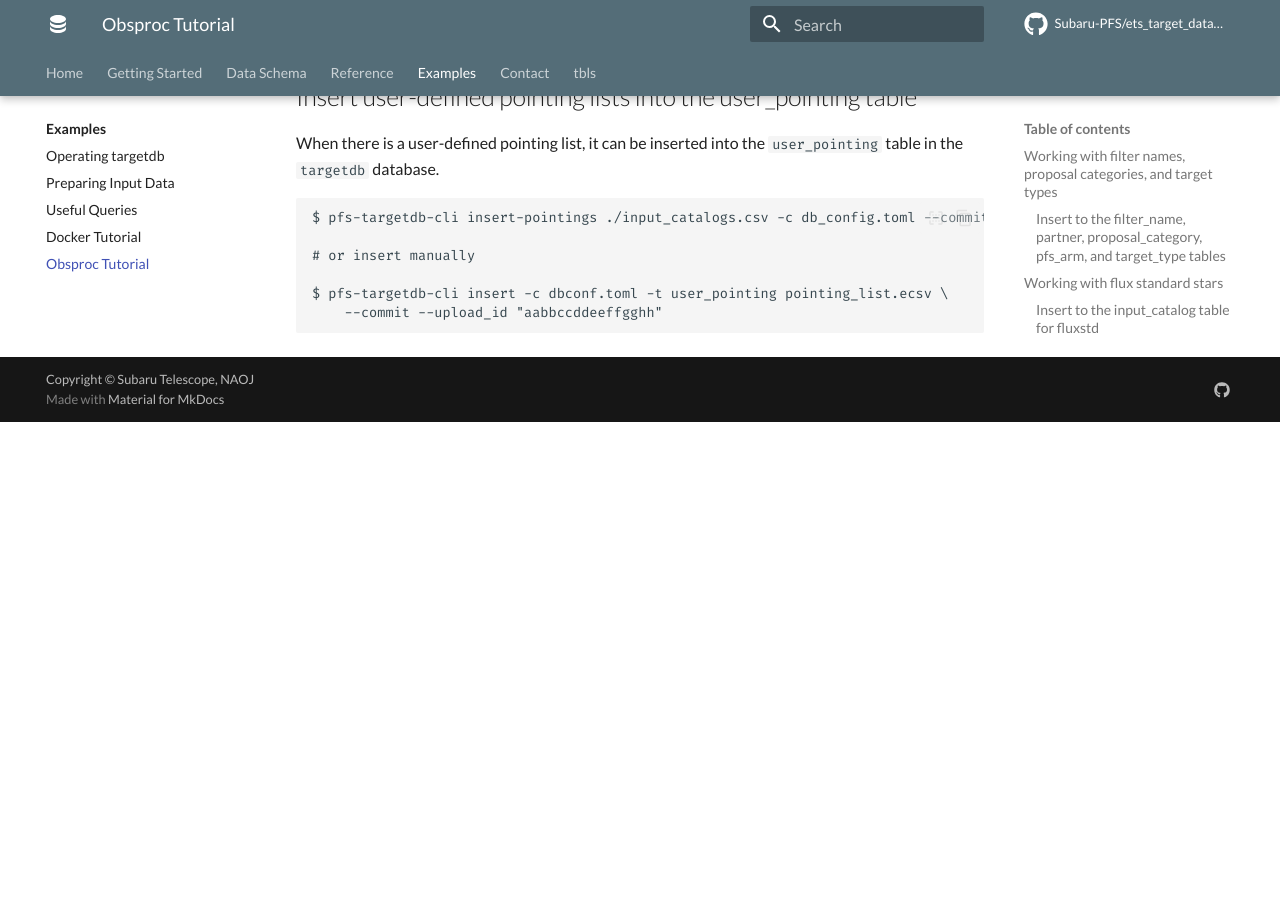
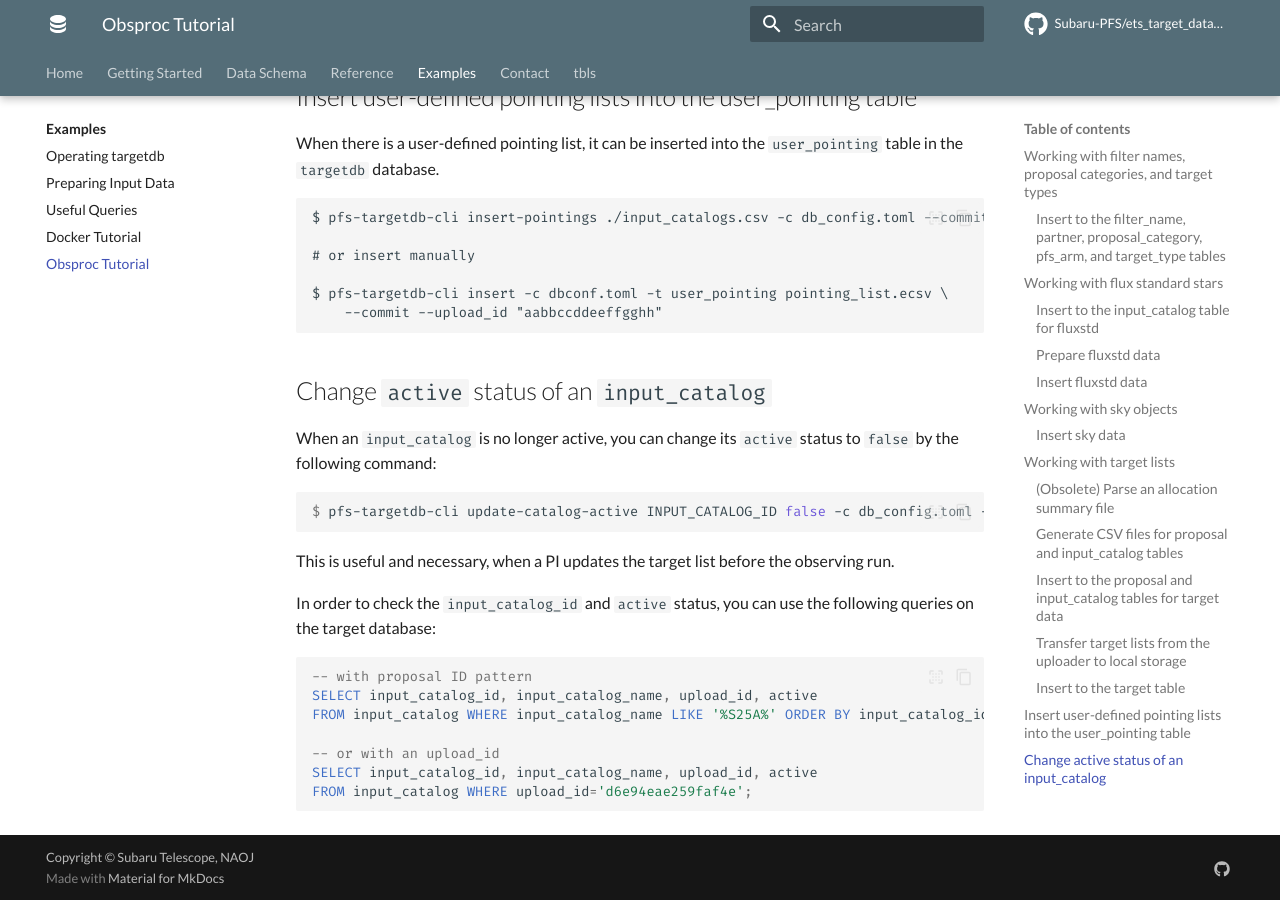
Before and after one commit to Subaru-PFS/ets_target_database, an MkDocs documentation site: the page built from docs/examples/obsproc.md, in a window 1280 px wide and 900 px high, scrolled down 6736 px. Built offline with MkDocs 1.6.1 and Material for MkDocs 9.7.7, drawn with Linux system fonts in a browser that asks for light colours; plug-ins that fetch from the network failed and are left out; comment, search, counter and statistics services are not loaded; before the commit the page ends 7158 px from its top, so only the background shows below that.

Commit message:
add tutorial to make an input_catalog_id inactive

````diff
--- a/docs/examples/obsproc.md
+++ b/docs/examples/obsproc.md
@@ -298,3 +298,25 @@ $ pfs-targetdb-cli insert-pointings ./input_catalogs.csv -c db_config.toml --com
 $ pfs-targetdb-cli insert -c dbconf.toml -t user_pointing pointing_list.ecsv \
     --commit --upload_id "aabbccddeeffgghh"
 ```
+
+## Change `active` status of an `input_catalog`
+
+When an `input_catalog` is no longer active, you can change its `active` status to `false` by the following command:
+
+```console
+$ pfs-targetdb-cli update-catalog-active INPUT_CATALOG_ID false -c db_config.toml --commit
+```
+
+This is useful and necessary, when a PI updates the target list before the observing run.
+
+In order to check the `input_catalog_id` and `active` status, you can use the following queries on the target database:
+
+```sql
+-- with proposal ID pattern
+SELECT input_catalog_id, input_catalog_name, upload_id, active
+FROM input_catalog WHERE input_catalog_name LIKE '%S25A%' ORDER BY input_catalog_id;
+
+-- or with an upload_id
+SELECT input_catalog_id, input_catalog_name, upload_id, active
+FROM input_catalog WHERE upload_id='d6e94eae259faf4e';
+```
````
